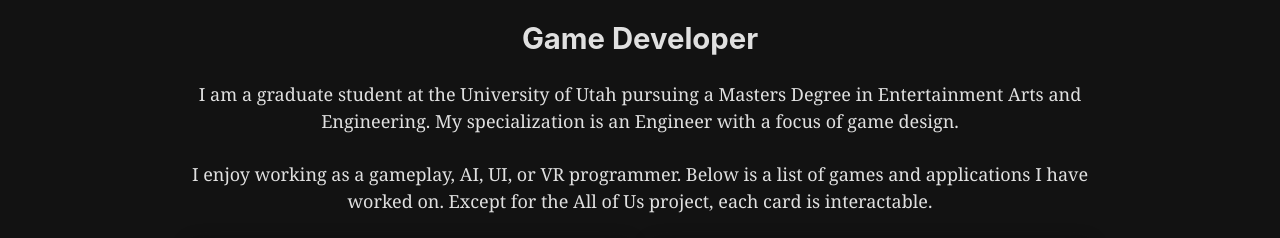
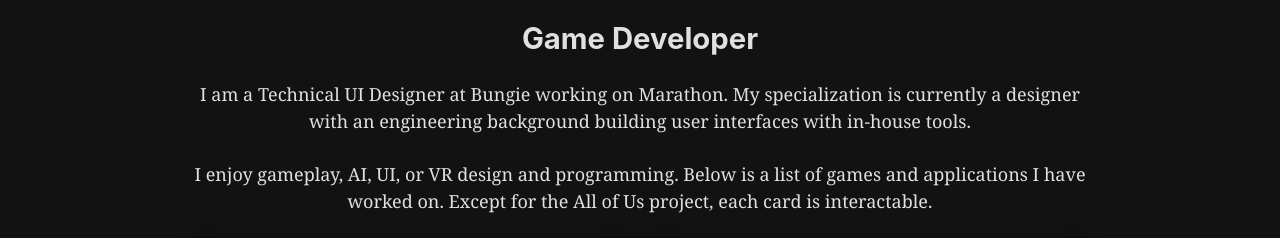
Before and after one commit to lopez824/my-portfolio, a Gatsby site: page / in a window 1280 px wide. Shown: the part 100-338 px from the top of the page. Built offline with nearby package versions, Linux system fonts and the light colour scheme; Gatsby itself is replaced by a stand-in of ours.

Commit message:
Updated about me description.

```diff
--- a/src/pages/index.js
+++ b/src/pages/index.js
@@ -27,8 +27,8 @@ const IndexPage = () => (
   <Layout>
     <Seo title="Welcome!" />
     <h2 className="message">Game Developer</h2>
-    <p className="message">I am a graduate student at the University of Utah pursuing a Masters Degree in Entertainment Arts and Engineering. My specialization is an Engineer with a focus of game design.</p>
-    <p className="message">I enjoy working as a gameplay, AI, UI, or VR programmer. Below is a list of games and applications I have worked on. Except for the All of Us project, each card is interactable.</p>
+    <p className="message">I am a Technical UI Designer at Bungie working on Marathon. My specialization is currently a designer with an engineering background building user interfaces with in-house tools.</p>
+    <p className="message">I enjoy gameplay, AI, UI, or VR design and programming. Below is a list of games and applications I have worked on. Except for the All of Us project, each card is interactable.</p>
     <p className="message"></p>
     <Container>
       <Row>
```
